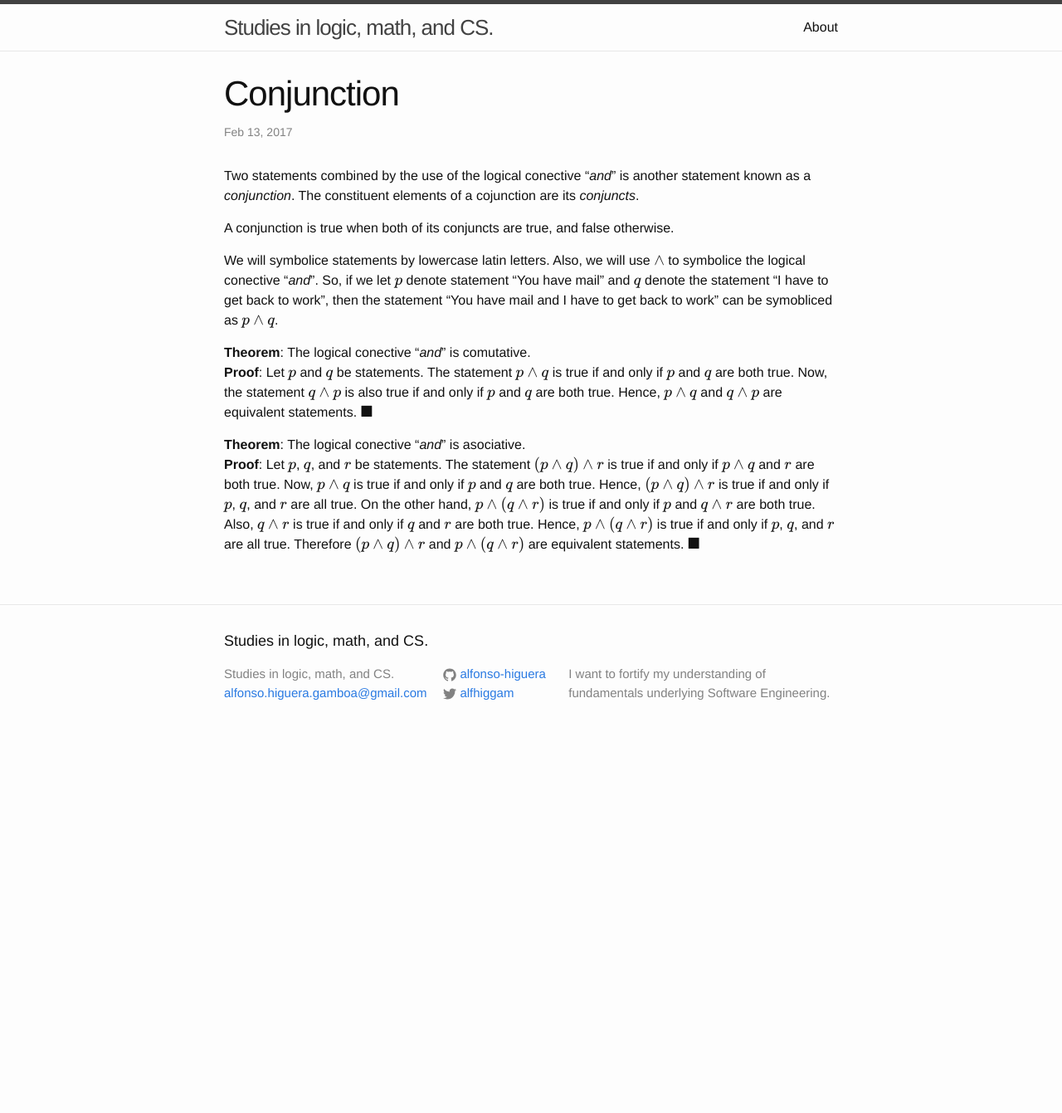
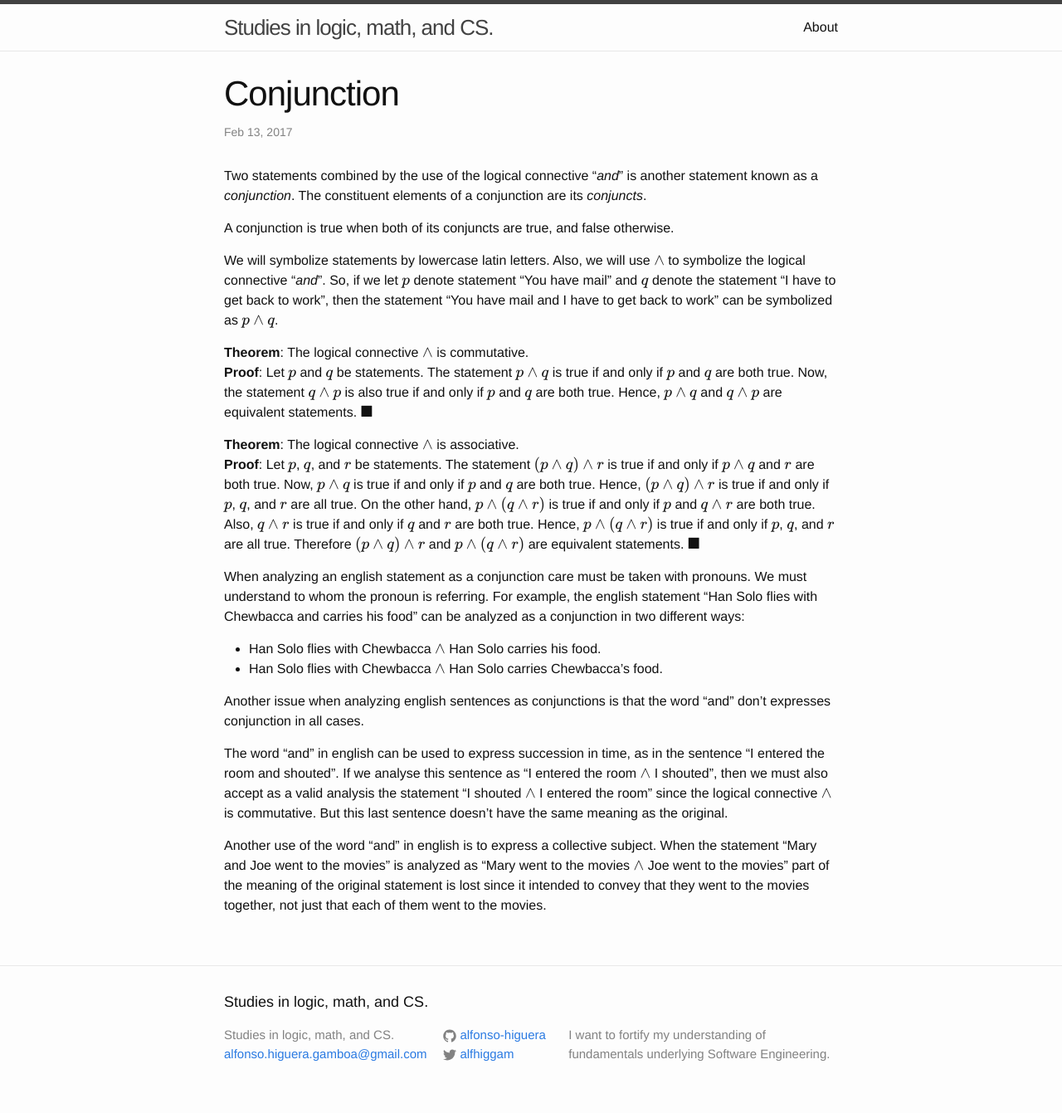
Before and after one commit to alfonso-higuera/alfonso-higuera.github.io, a Jekyll site: the page built from _posts/2017-02-13-conjunction.markdown, in a window 1280 px wide. Shown: the whole page at 83% size. Built offline with Jekyll 4.4.1, drawn with Linux system fonts in a browser that asks for light colours; formulas are drawn with MathJax 3; before the commit the page ends 906 px from its top, so only the background shows below that.

Commit message:
Fix typos

```diff
--- a/_posts/2017-02-13-conjunction.markdown
+++ b/_posts/2017-02-13-conjunction.markdown
@@ -3,25 +3,25 @@ layout: post
 title: "Conjunction"
 categories: logic truth-functional-logic
 ---
-Two statements combined by the use of the logical conective "_and_" is another
-statement known as a _conjunction_. The constituent elements of a cojunction
+Two statements combined by the use of the logical connective "_and_" is another
+statement known as a _conjunction_. The constituent elements of a conjunction
 are its _conjuncts_.
 
 A conjunction is true when both of its conjuncts are true, and false otherwise.
 
-We will symbolice statements by lowercase latin letters. Also, we will use
-\\(\land\\) to symbolice the logical conective "_and_". So, if we let \\(p\\)
+We will symbolize statements by lowercase latin letters. Also, we will use
+\\(\land\\) to symbolize the logical connective "_and_". So, if we let \\(p\\)
 denote statement "You have mail" and \\(q\\) denote the statement "I have
 to get back to work", then the statement "You have mail and I have to get back
-to work" can be symobliced as \\(p \land q\\).
+to work" can be symbolized as \\(p \land q\\).
 
-**Theorem**: The logical conective "_and_" is comutative.
+**Theorem**: The logical connective \\(\land\\) is commutative.
 **Proof**: Let \\(p\\) and \\(q\\) be statements. The statement \\(p \land q\\) is true
 if and only if \\(p\\) and \\(q\\) are both true. Now, the statement
 \\(q \land p\\) is also true if and only if \\(p\\) and \\(q\\) are both true.
 Hence, \\(p \land q\\) and \\(q \land p\\) are equivalent statements. \\(\blacksquare\\)
 
-**Theorem**: The logical conective "_and_" is asociative.
+**Theorem**: The logical connective \\(\land\\) is associative.
 **Proof**: Let \\(p\\), \\(q\\), and \\(r\\) be statements. The statement
 \\((p \land q) \land r\\) is true if and only if \\(p \land q\\) and \\(r\\) are both
 true. Now, \\(p \land q\\) is true if and only if \\(p\\) and \\(q\\) are both true. Hence,
@@ -31,3 +31,27 @@ true. On the other hand, \\(p \land (q \land r)\\) is true if and only if \\(p\\
 \\(r\\) are both true. Hence, \\(p \land (q \land r)\\) is true if and only if
 \\(p\\), \\(q\\), and \\(r\\) are all true. Therefore \\((p \land q) \land r\\) and
 \\(p \land (q \land r)\\) are equivalent statements. \\(\blacksquare\\)
+
+When analyzing an english statement as a conjunction care must be taken with pronouns. We
+must understand to whom the pronoun is referring. For example, the english statement
+"Han Solo flies with Chewbacca and carries his food" can be analyzed as a conjunction in
+two different ways:
+
+- Han Solo flies with Chewbacca \\(\land\\) Han Solo carries his food.
+- Han Solo flies with Chewbacca \\(\land\\) Han Solo carries Chewbacca's food.
+
+Another issue when analyzing english sentences as conjunctions is that the word "and" don't
+expresses conjunction in all cases.
+
+The word "and" in english can be used to express succession in time,
+as in the sentence "I entered the room and shouted". If we analyse this sentence as
+"I entered the room \\(\land\\) I shouted", then we must also accept as a valid analysis
+the statement "I shouted \\(\land\\) I entered the room" since the logical connective
+\\(\land\\) is commutative. But this last sentence doesn't have the same meaning as the
+original.
+
+Another use of the word "and" in english is to express a collective subject. When the
+statement "Mary and Joe went to the movies" is analyzed as
+"Mary went to the movies \\(\land\\) Joe went to the movies" part of the meaning of the
+original statement is lost since it intended to convey that they went to the movies
+together, not just that each of them went to the movies.
```
Also changed, not shown: _posts/2017-02-13-statements.markdown (+13 -10 lines).
